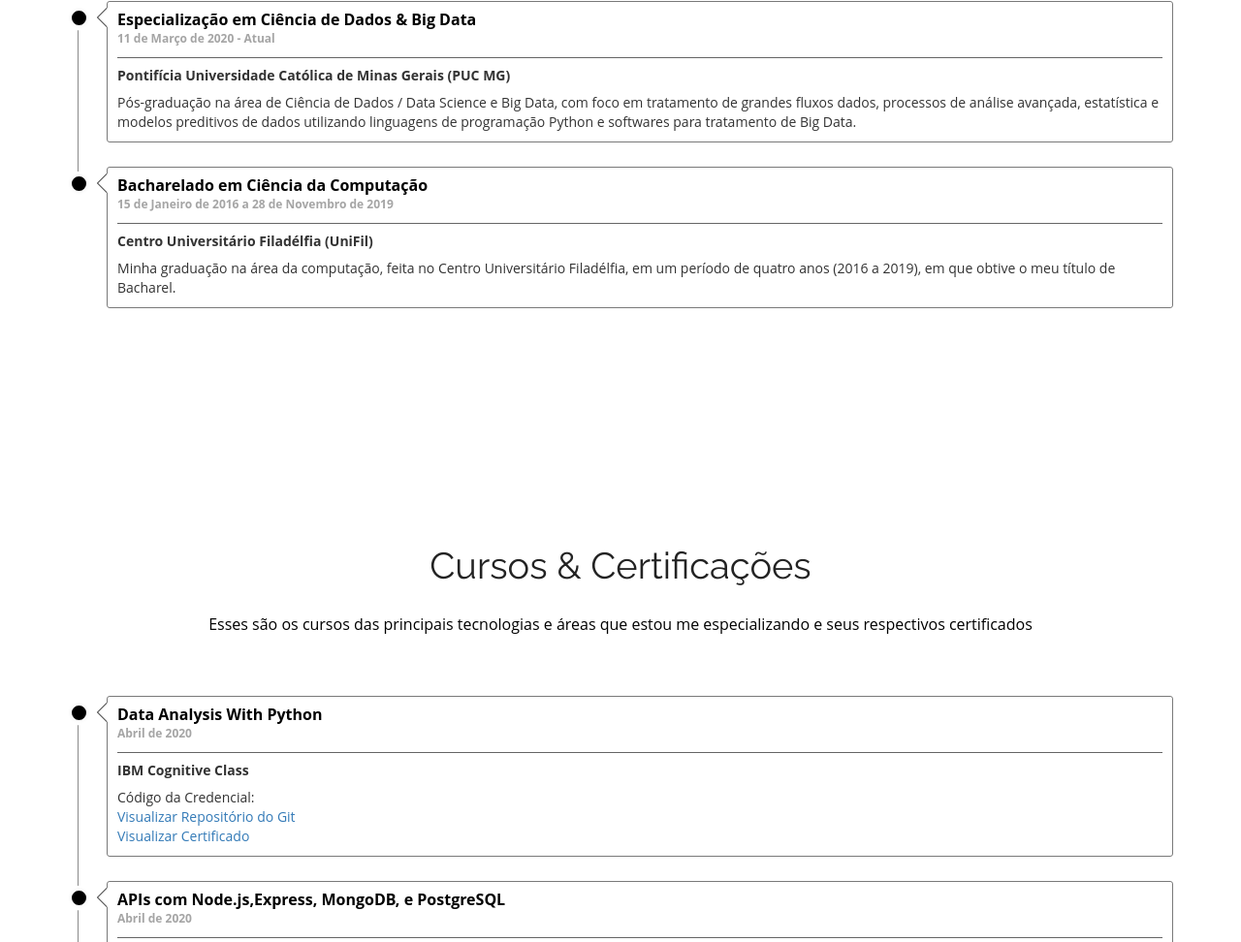
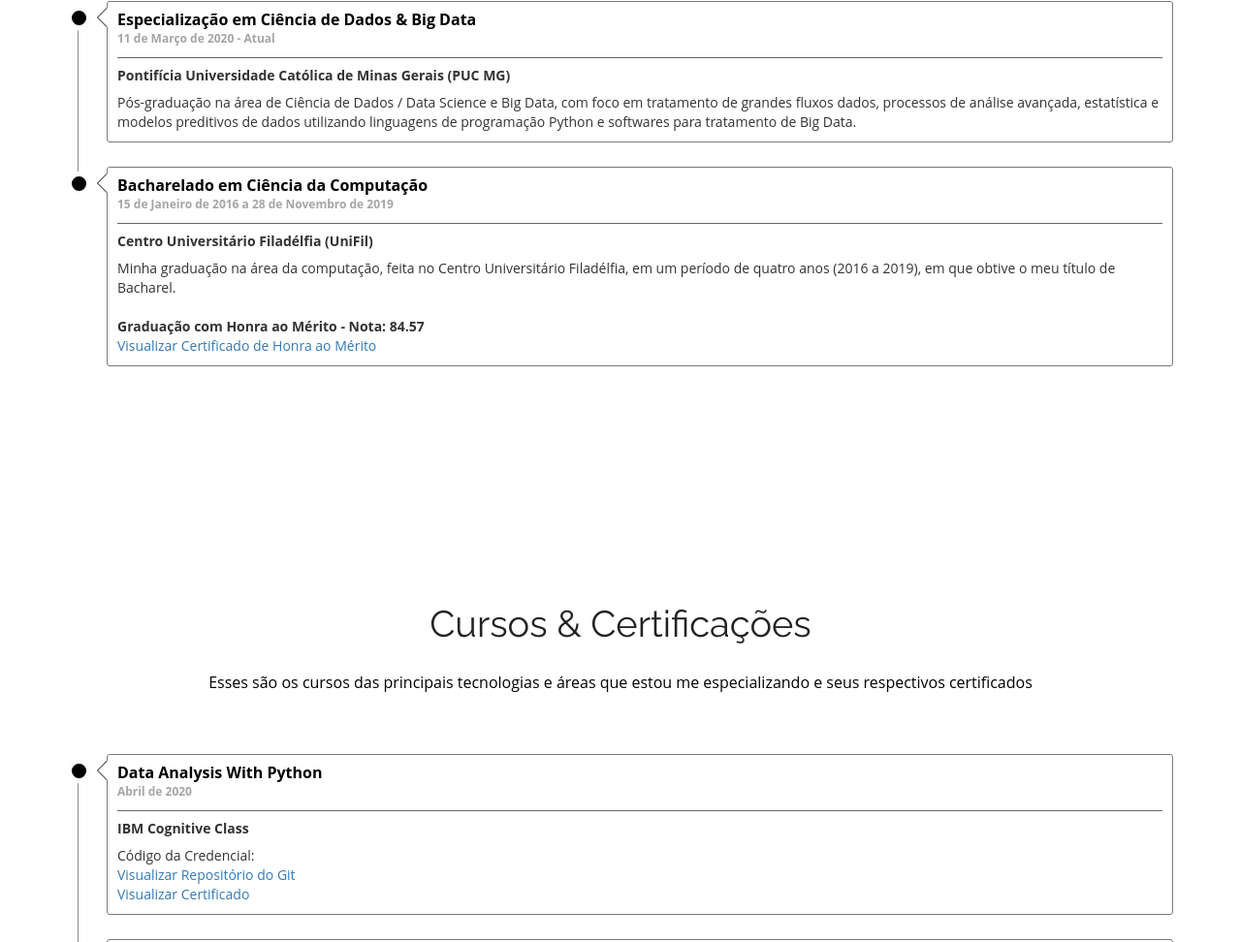
Before and after one commit to vhnegrisoli/portfolio, a plain HTML site: page index.html in a window 1280 px wide. Shown: the part 4640-5612 px from the top of the page at 97% size. Drawn offline with Linux system fonts and the light colour scheme; a script that the page names is missing.

Commit message:
Adiciona certificado de Honra ao Mérito da Graduação

```diff
--- a/index.html
+++ b/index.html
@@ -571,6 +571,16 @@
 								Minha graduação na área da computação, feita no Centro Universitário Filadélfia, em um período
 								de quatro anos (2016 a 2019), em que obtive o meu título de Bacharel.
 							</div>
+							<br />
+							<div class="qa-message-content">
+								<hp><strong>Graduação com Honra ao Mérito - Nota: 84.57</strong></p>
+							</div>
+
+							<div class="qa-message-content">
+								<a
+									href="https://www.slideshare.net/slideshow/embed_code/key/mQ8yaOfriPX9N8">Visualizar
+									Certificado de Honra ao Mérito</a>
+							</div>
 						</div>
 					</div>
 				</div>
```
